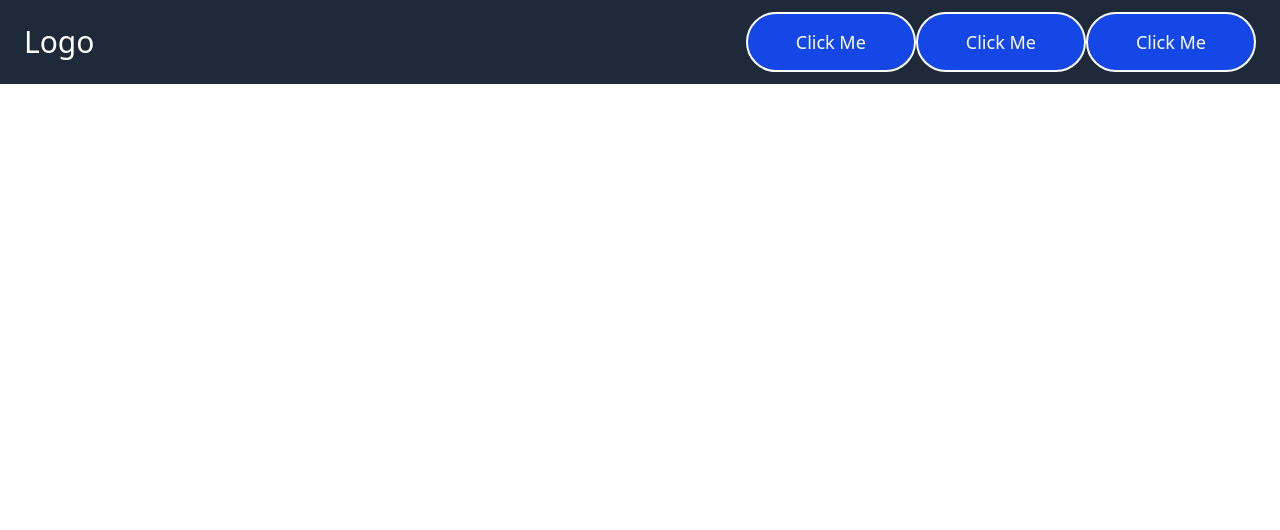
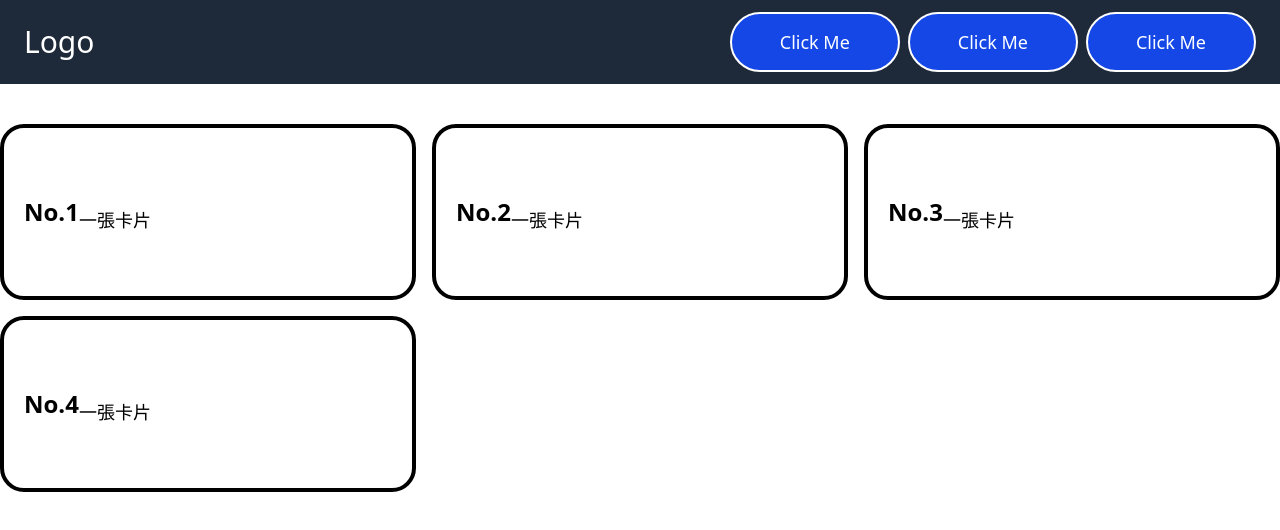
Before and after one commit to jeff0518/tailwind-learning, a React (Vite) app: page / in a window 1280 px wide. Shown: the top 530 px of the page. Built offline with nearby package versions, Linux system fonts and the light colour scheme.

Commit message:
feat: add card

```diff
--- a/src/App.tsx
+++ b/src/App.tsx
@@ -1,13 +1,21 @@
-import Header from './component/Header'
-import './App.css'
+import Header from "./component/Header";
+import Card from "./component/Card";
+import "./App.css";
 
 function App() {
-
   return (
     <div className="App">
-    <Header />
+      <Header />
+      <main className="container mx-auto mt-10">
+        <div className="grid grid-cols-1 gap-4 lg:grid-cols-3">
+          <Card title="No.1">一張卡片</Card>
+          <Card title="No.2">一張卡片</Card>
+          <Card title="No.3">一張卡片</Card>
+          <Card title="No.4">一張卡片</Card>
+        </div>
+      </main>
     </div>
-  )
+  );
 }
 
-export default App
+export default App;
--- /dev/null
+++ b/src/component/Card.tsx
@@ -0,0 +1,19 @@
+import { ReactNode } from "react";
+
+interface CardProps {
+  children: ReactNode;
+  title: string;
+}
+
+const Card = ({ children, title }: CardProps) => {
+  return (
+    <a href="/">
+      <div className="h-44 rounded-3xl border-4 border-black bg-white p-5 flex items-center hover:bg-yellow-200">
+        <div className="text-2xl font-bold">{title}</div>
+        <div className="mt-4 text-lg font-medium">{children}</div>
+      </div>
+    </a>
+  );
+};
+
+export default Card;
--- a/src/component/Header.tsx
+++ b/src/component/Header.tsx
@@ -9,7 +9,7 @@ const Header = () => {
             Logo
           </a>
         </div>
-        <div className="flex flex-col sm:flex-row">
+        <div className="flex flex-col sm:flex-row gap-2">
           <Button>Click Me</Button>
           <Button>Click Me</Button>
           <Button>Click Me</Button>
```
